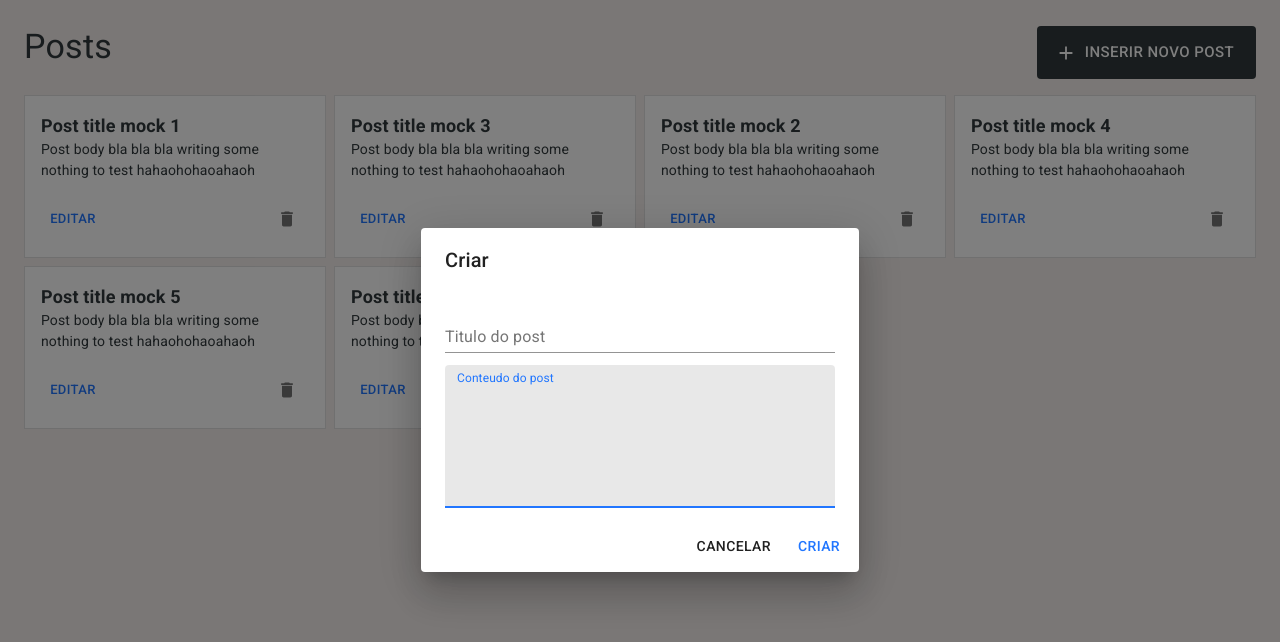
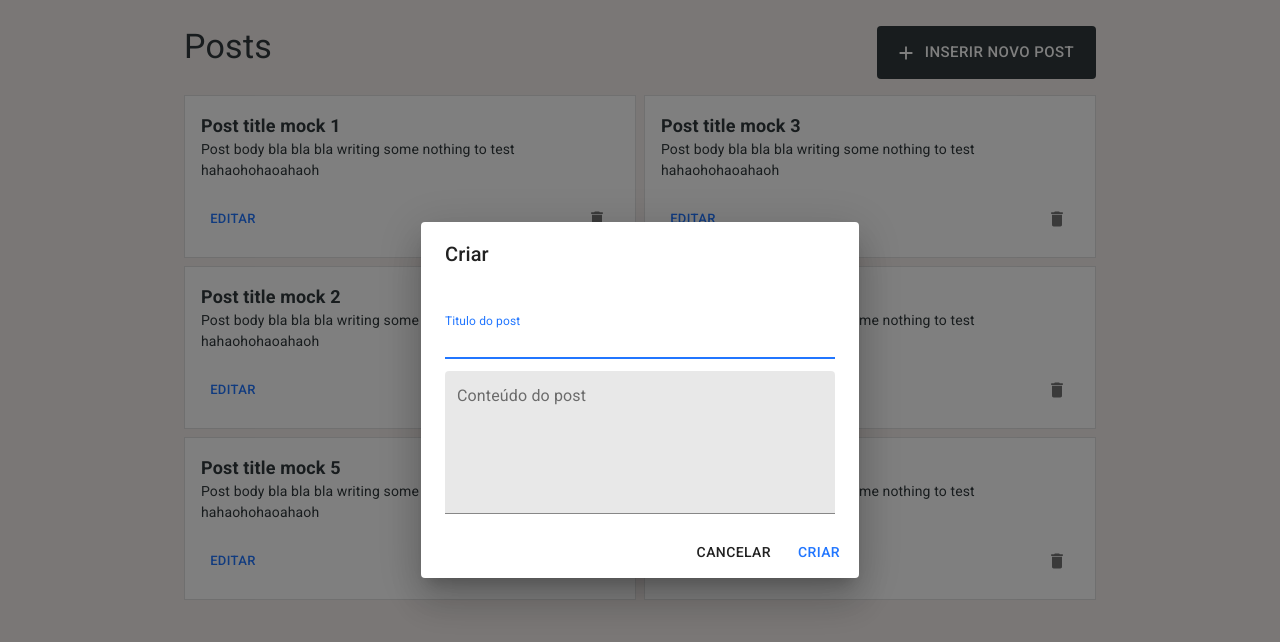
Before and after one commit to joaovitorzv/tdsa-test, a React (Create React App) app: page / in a window 1280 px wide. Both pictures are taken after a click on the button "INSERIR NOVO POST". Shown: the top 642 px of the page. Built offline with nearby package versions, Linux system fonts and the light colour scheme.

Commit message:
feat: pass post data to modal form & dynamic modal title

```diff
--- a/src/App.js
+++ b/src/App.js
@@ -60,10 +60,9 @@ function App () {
   const classes = appStyles()
 
   return (
-    <Container maxWidth='xl' className={classes.root}>
+    <Container maxWidth='md' className={classes.root}>
       <Box className={classes.addPost}>
         <Typography variant='h4' component='h2' gutterBottom color='secondary'>Posts</Typography>
-
         <Button
           startIcon={<AddIcon />}
           size='large'
@@ -75,6 +74,7 @@ function App () {
           Inserir novo post
         </Button>
         <PostModal
+          modalTitle='Criar'
           open={openComposeModal}
           setOpen={setOpenComposeModal}
         />
--- a/src/components/alertModal.js
+++ b/src/components/alertModal.js
@@ -33,7 +33,7 @@ function AlertModal ({ open, setOpen, postInfo }) {
       <DialogTitle id='alert-dialog-title'>Tem certeza?</DialogTitle>
       <DialogContent>
         <DialogContentText id='alert-dialog-description'>
-          Você esté prestes a deletar
+          Você está prestes a deletar
         </DialogContentText>
         <Box className={classes.postInfo}>
           <DialogContentText variant='subtitle2'>{postInfo.title}</DialogContentText>
--- a/src/components/post.js
+++ b/src/components/post.js
@@ -41,7 +41,7 @@ function Post ({ postData }) {
   const classes = postStyles()
 
   return (
-    <Grid item xs={12} sm={6} md={4} lg={3}>
+    <Grid item xs={12} sm={6}>
       <Box border={1} className={classes.root}>
         <Typography className={classes.postTitle}>{postData.title}</Typography>
         <Typography className={classes.postBody}>{postData.body}</Typography>
@@ -55,7 +55,12 @@ function Post ({ postData }) {
           >
             Editar
           </Button>
-          <PostModal open={openPostModal} setOpen={setOpenPostModal} />
+          <PostModal
+            formData={postData}
+            modalTitle='Editar'
+            open={openPostModal}
+            setOpen={setOpenPostModal}
+          />
           <IconButton
             aria-label='delete'
             onClick={() => setOpenDeleteModal(true)}
--- a/src/components/postModal.js
+++ b/src/components/postModal.js
@@ -6,11 +6,31 @@ import {
   TextField,
   DialogTitle
 } from '@material-ui/core'
+import * as yup from 'yup'
+import { useFormik } from 'formik'
 
-function PostModal ({ open, setOpen }) {
+const validationSchema = yup.object().shape({
+  title: yup.string('Adicione um título').required('Título é obrigatório'),
+  body: yup.string('Digite o conteúdo do seu post').required('Conteúdo do post obrigatório')
+})
+
+function PostModal ({ open, setOpen, modalTitle, formData }) {
   const handleClose = () => {
     setOpen(false)
   }
+
+  const formik = useFormik({
+    validationSchema,
+    initialValues: {
+      title: formData?.title || '',
+      body: formData?.body || ''
+    },
+    onSubmit: (values, { resetForm }) => {
+      console.log(values)
+      alert(JSON.stringify(values, null, 2)) // eslint-disable-line
+      resetForm({ values: '' })
+    }
+  })
 
   return (
     <Dialog
@@ -19,38 +39,48 @@ function PostModal ({ open, setOpen }) {
       aria-labelledby='alert-dialog-title'
       aria-describedby='alert-dialog-description'
     >
-      <DialogTitle id='alert-dialog-title'>Criar</DialogTitle>
+      <DialogTitle id='alert-dialog-title'>{modalTitle}</DialogTitle>
+      <form onSubmit={formik.handleSubmit}>
         <DialogContent>
-        <form>
           <TextField
             autoFocus
             margin='dense'
-            id='postTitle'
+            id='title'
             label='Titulo do post'
             type='text'
             fullWidth
+            value={formik.values.title}
+            onChange={formik.handleChange}
+            onBlur={formik.handleBlur}
+            error={formik.touched.title && Boolean(formik.errors.title)}
+            helperText={formik.touched.title && formik.errors.title}
           />
           <TextField
-            autoFocus
             margin='dense'
-            id='postBody'
+            id='body'
             multiline
             variant='filled'
             rows={6}
-            label='Conteudo do post'
+            label='Conteúdo do post'
             type='text'
             fullWidth
+            value={formik.values.body}
+            onChange={formik.handleChange}
+            onBlur={formik.handleBlur}
+            error={formik.touched.body && Boolean(formik.errors.body)}
+            helperText={formik.touched.body && formik.errors.body}
           />
-        </form>
+
         </DialogContent>
         <DialogActions>
           <Button onClick={handleClose}>
             Cancelar
           </Button>
-        <Button onClick={handleClose} color='primary'>
-          Criar
+          <Button disabled={Boolean(formik.errors.body)} onClick={handleClose} color='primary' type='submit'>
+            {modalTitle === 'Criar' ? 'Criar' : 'Salvar'}
           </Button>
         </DialogActions>
+      </form>
     </Dialog>
   )
 }
```
Lines whose indentation alone changed are shown as unchanged.
